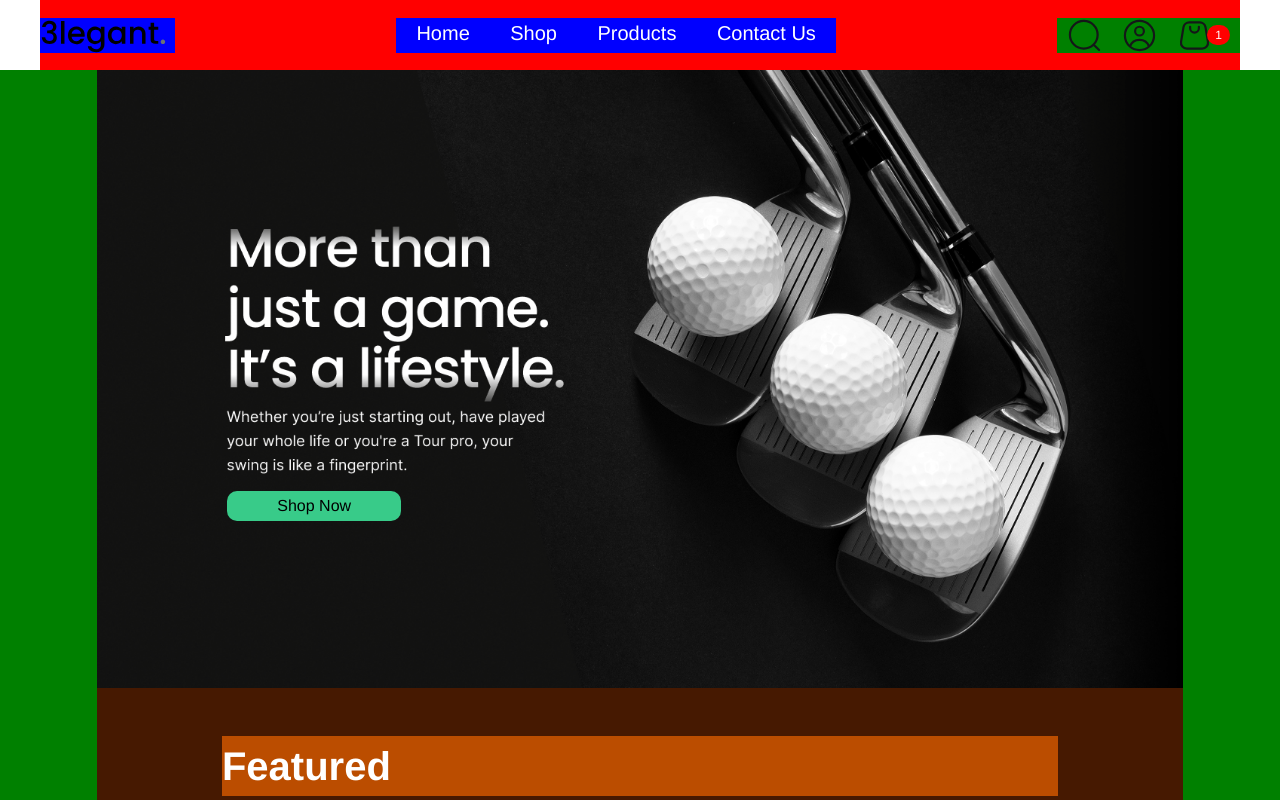
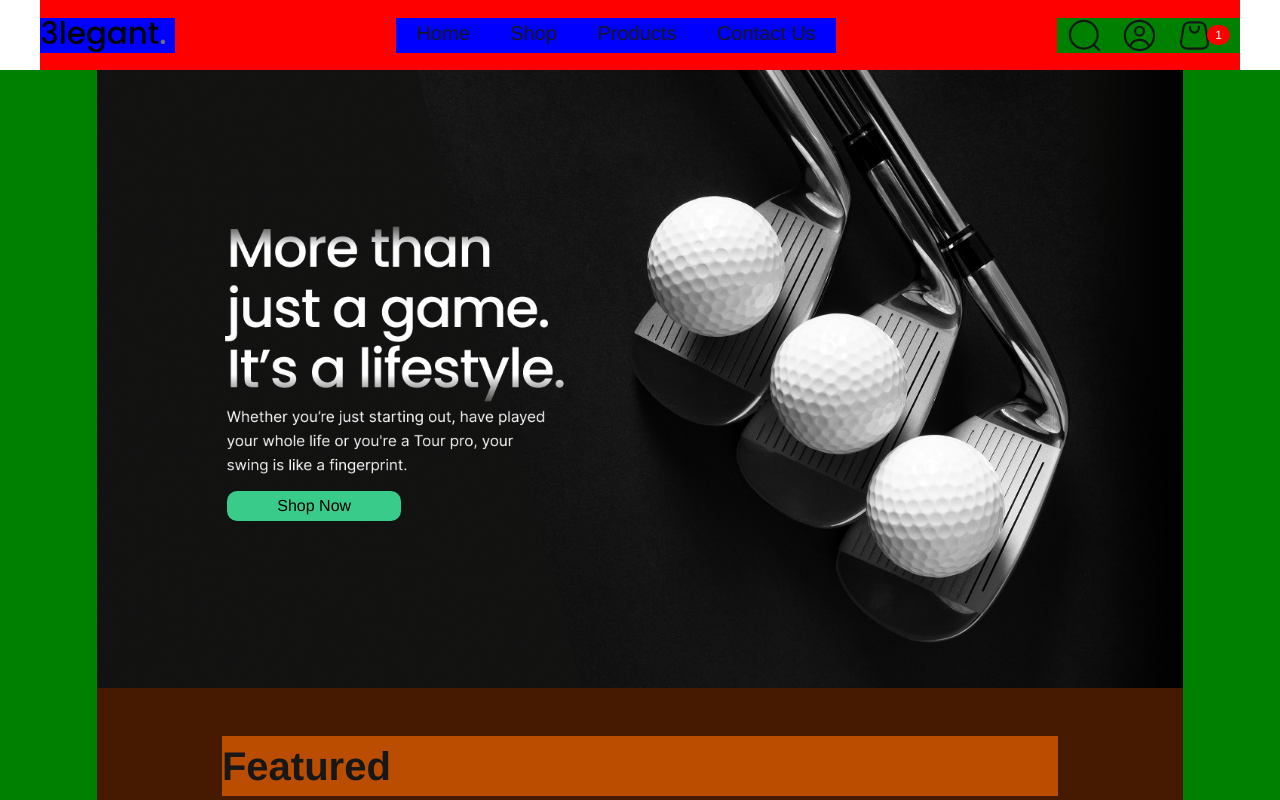
Before and after one commit to khalidFarrukh/show_case_projects, a Next.js app in the folder project_1/: page / in a window 1280 px wide. Shown: the top 800 px of the page. Built offline with nearby package versions, Linux system fonts and the light colour scheme.

Commit message:
27_04_2025

```diff
--- a/project_1/src/app/globals.css
+++ b/project_1/src/app/globals.css
@@ -49,6 +49,6 @@ h5 {
 
 body {
   background: var(--background);
-  color: var(--background);
+  color: var(--foreground);
   font-family: 'Poppins', Helvetica, sans-serif;
 }
--- a/project_1/src/components/useOnClickOutside.js
+++ b/project_1/src/components/useOnClickOutside.js
@@ -1,6 +1,6 @@
 import { useEffect } from "react";
 
-export default function useOnClickOutside(ref, handler, isActive = true) {
+export default function useOnClickOutside(ref, handler, isActive) {
     useEffect(() => {
         if (!isActive) return;
         const listener = (event) => {
```
